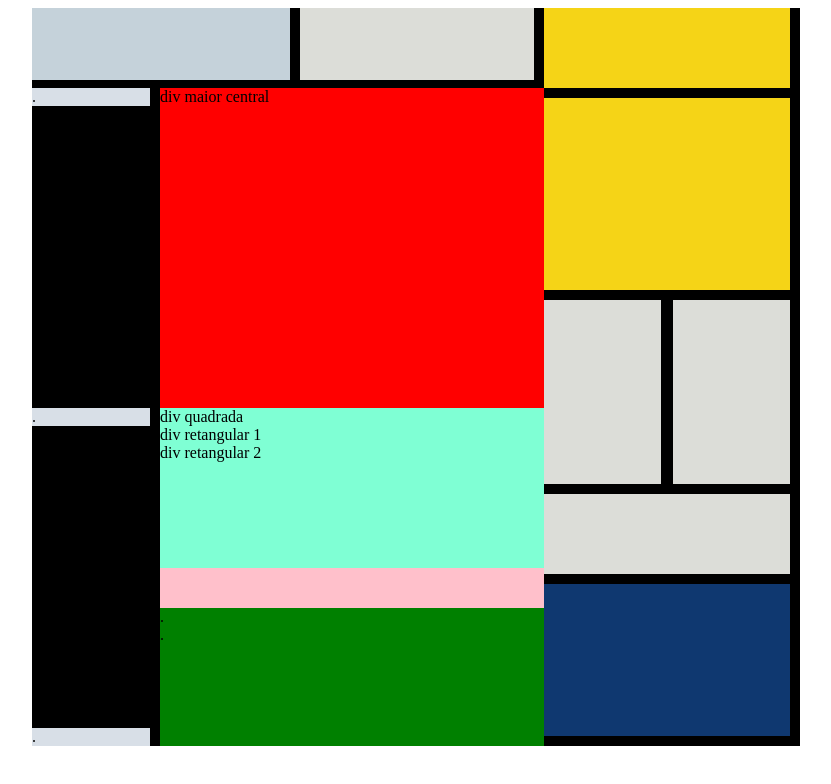
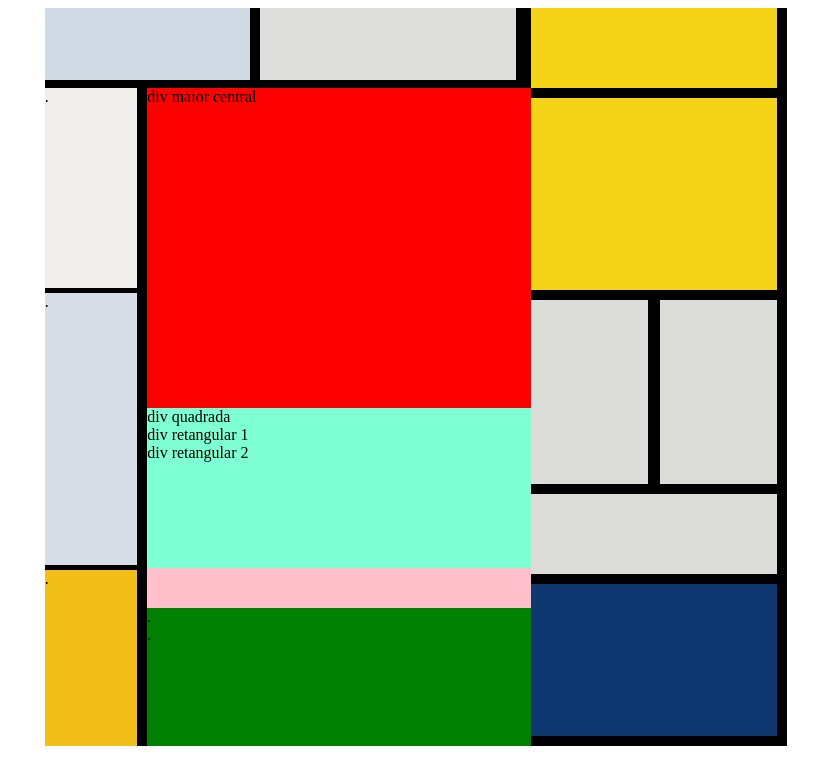
Before and after one commit to Hayane23/DesafioMondrian, a plain HTML site: page index.html in a window 1280 px wide. Shown: the whole page, without its empty margins (224-1055 px from the left). Drawn offline with Linux system fonts and the light colour scheme.

Commit message:
Posicionar os elementos da nav.

```diff
--- a/style.css
+++ b/style.css
@@ -10,7 +10,7 @@ body{
                          'nav section aside'
                          'nav footer aside';
     grid-template-rows: 10vh 45vh 20vh;
-    grid-template-columns: 10vw 30vw 20vw;
+    grid-template-columns: 8vw 30vw 20vw;
 }
 
 header{
@@ -20,17 +20,17 @@ header{
 }
 
 header div:first-child{
-    background-color: #c5d2da;
+    background-color: #d0dae4;
     margin-right: 10px;
     height: 90%;
-    width: 21vw;
+    width: 16vw;
 }
 
 header div:nth-child(2){
-    background-color: #dcddd8;
+    background-color: #dededc;
     margin-right: 10px;
     height: 90%;
-    width: 19vw;
+    width: 20vw;
 }
 
 nav{
@@ -42,8 +42,19 @@ nav{
     justify-content: space-between;
 }
 
-nav div{
-    background-color: #d8dfe7;
+nav div:first-child{
+    background-color: #efeeea;
+    height: 25vh;
+}
+
+nav div:nth-child(2){
+    background-color: #d6dde5;
+    height: 34vh;
+}
+
+nav div:nth-child(3){
+    background-color: #f2be18;
+    height: 22vh;
 }
 
 section{
```
